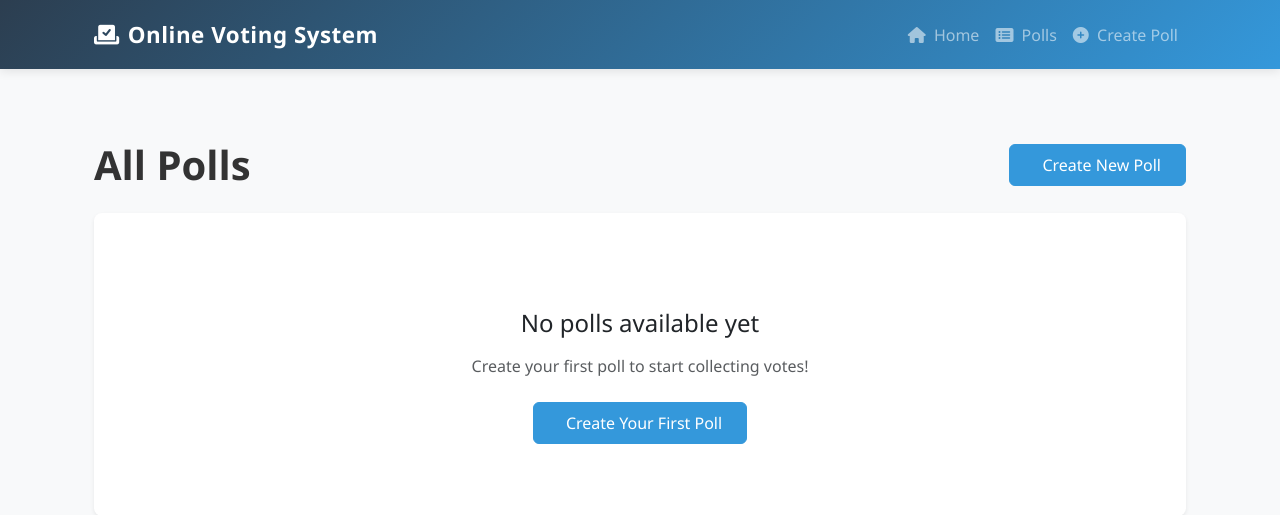
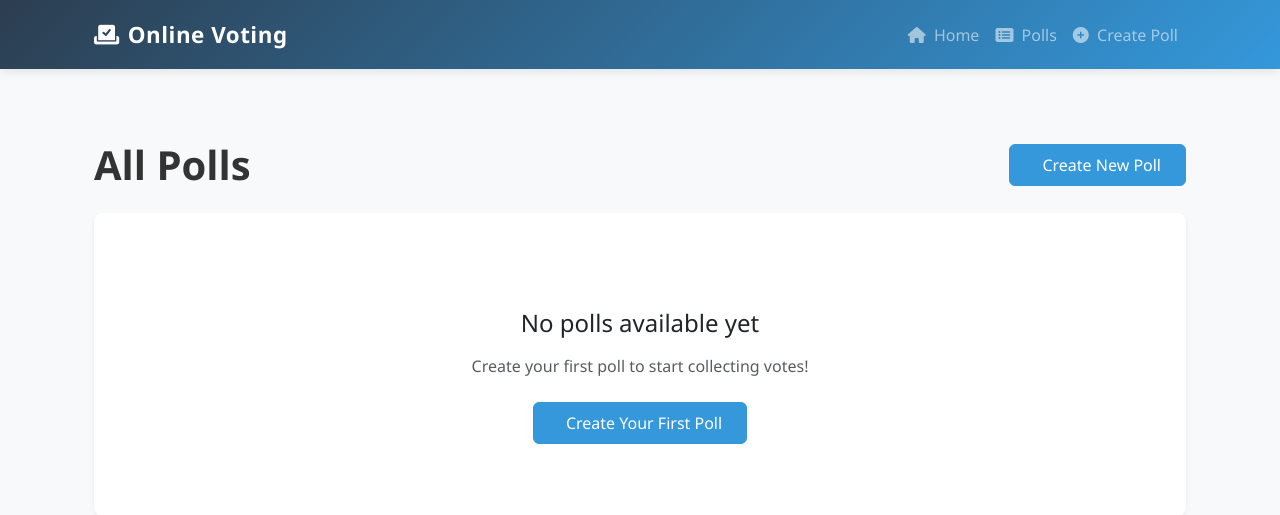
Before and after one commit to Srikiran02/online-voting-app, a Django app: template voting_app/templates/voting_app/poll_list.html in a window 1280 px wide. Shown: the top 515 px of the page. Run offline with Django 3.2, Linux system fonts and the light colour scheme; the template is opened without the code that fills it, so the values that code supplies are empty.

Commit message:
Update base.html

```diff
--- a/templates/base.html
+++ b/templates/base.html
@@ -211,7 +211,7 @@
     <nav class="navbar navbar-expand-lg navbar-dark mb-4">
         <div class="container">
             <a class="navbar-brand" href="{% url 'index' %}">
-                <i class="fas fa-vote-yea me-2"></i>Online Voting System
+                <i class="fas fa-vote-yea me-2"></i>Online Voting
             </a>
             <button class="navbar-toggler" type="button" data-bs-toggle="collapse" data-bs-target="#navbarNav">
                 <span class="navbar-toggler-icon"></span>
```
